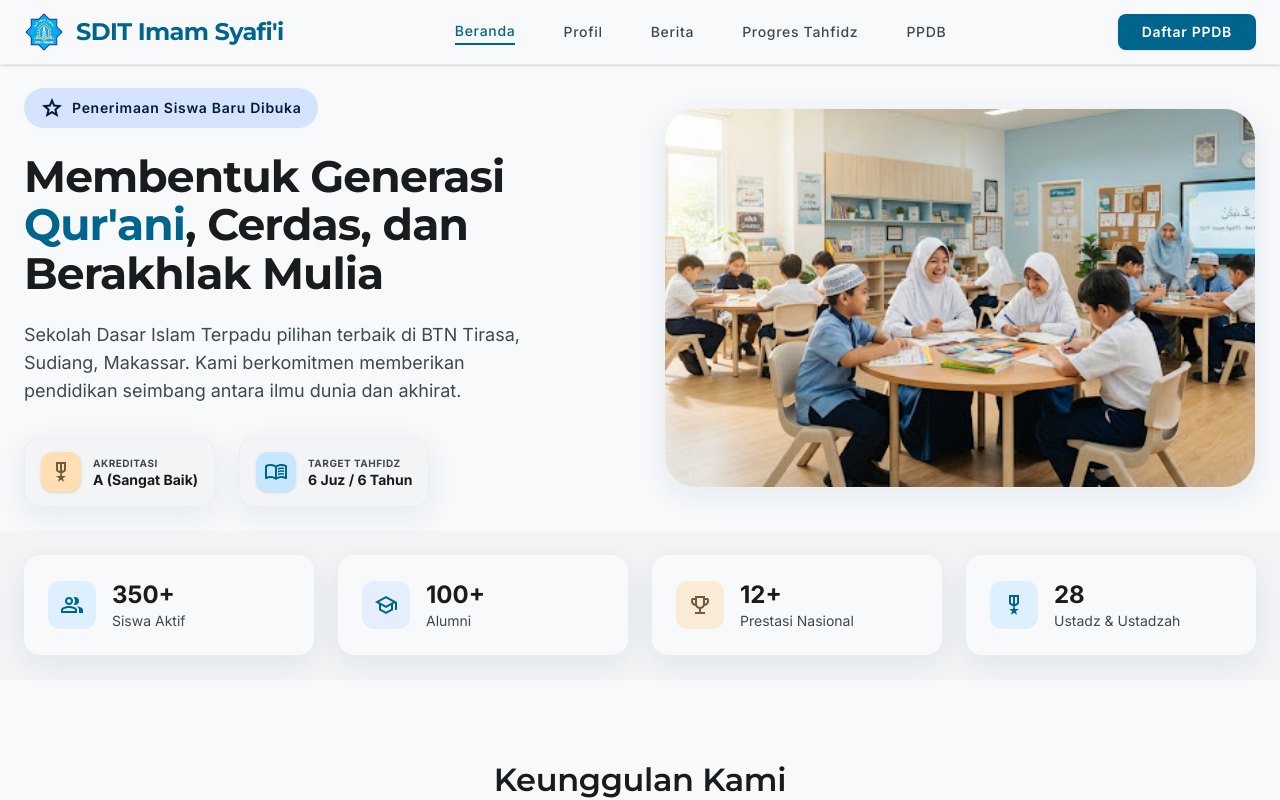
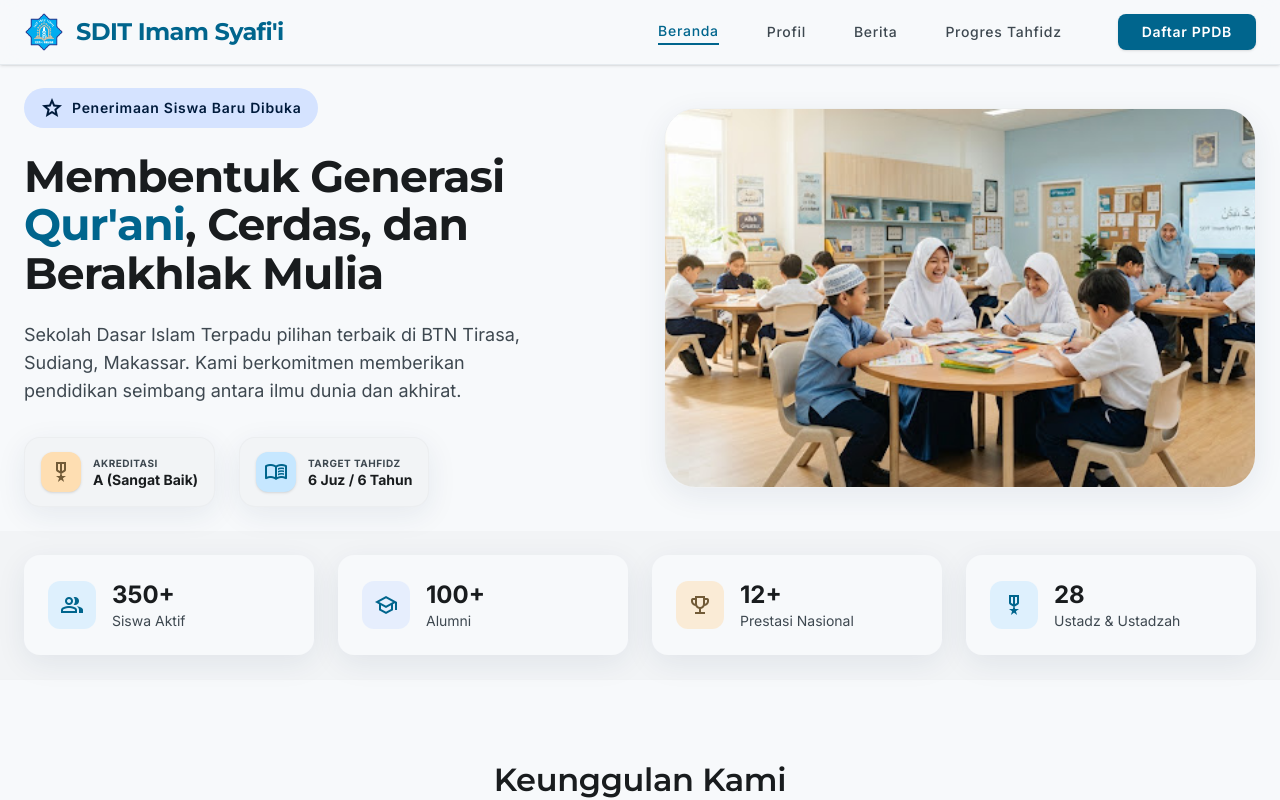
Before and after one commit to hafidzullah-onlearning/sdit-imam-syafii, a Next.js app: page / in a window 1280 px wide. Shown: the top 800 px of the page. Built offline with nearby package versions, Linux system fonts and the light colour scheme.

Commit message:
feat: add responsive Navbar component with mobile navigation support

```diff
--- a/src/components/Navbar.tsx
+++ b/src/components/Navbar.tsx
@@ -14,7 +14,6 @@ export default function Navbar() {
     { label: "Profil", href: "/profil" },
     { label: "Berita", href: "/berita" },
     { label: "Progres Tahfidz", href: "/tahfidz" },
-    { label: "PPDB", href: "/ppdb" },
   ];
 
   const isActive = (path: string) => {
@@ -41,8 +40,8 @@ export default function Navbar() {
           </span>
         </Link>
 
-        {/* Links (Web) */}
-        <div className="hidden md:flex gap-lg items-center">
+        {/* Right Aligned Navigation & CTA */}
+        <div className="hidden md:flex items-center gap-lg">
           {navItems.map((item) => (
             <Link
               key={item.href}
@@ -56,17 +55,15 @@ export default function Navbar() {
               {item.label}
             </Link>
           ))}
-        </div>
 
-        {/* CTA */}
-        <div className="hidden md:block">
           <Link
             href="/ppdb"
-            className="inline-block bg-primary hover:bg-primary-container text-on-primary font-label-bold text-label-bold py-2.5 px-6 rounded-lg transition-all duration-200 shadow-sm hover:shadow-md hover:scale-95 text-center"
+            className="inline-block bg-primary hover:bg-primary-container text-on-primary font-label-bold text-label-bold py-2.5 px-6 rounded-lg transition-all duration-200 shadow-sm hover:shadow-md hover:scale-95 text-center ml-2"
           >
             Daftar PPDB
           </Link>
         </div>
+
 
         {/* Mobile Menu Toggle */}
         <button
```
